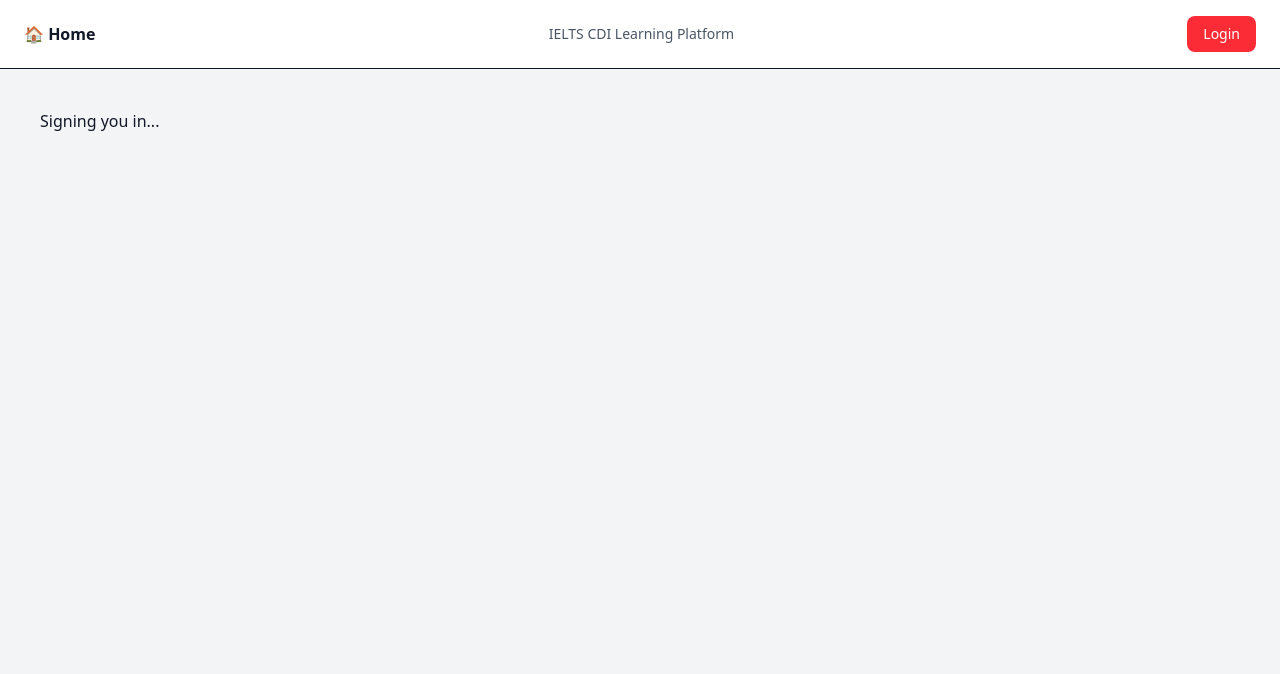
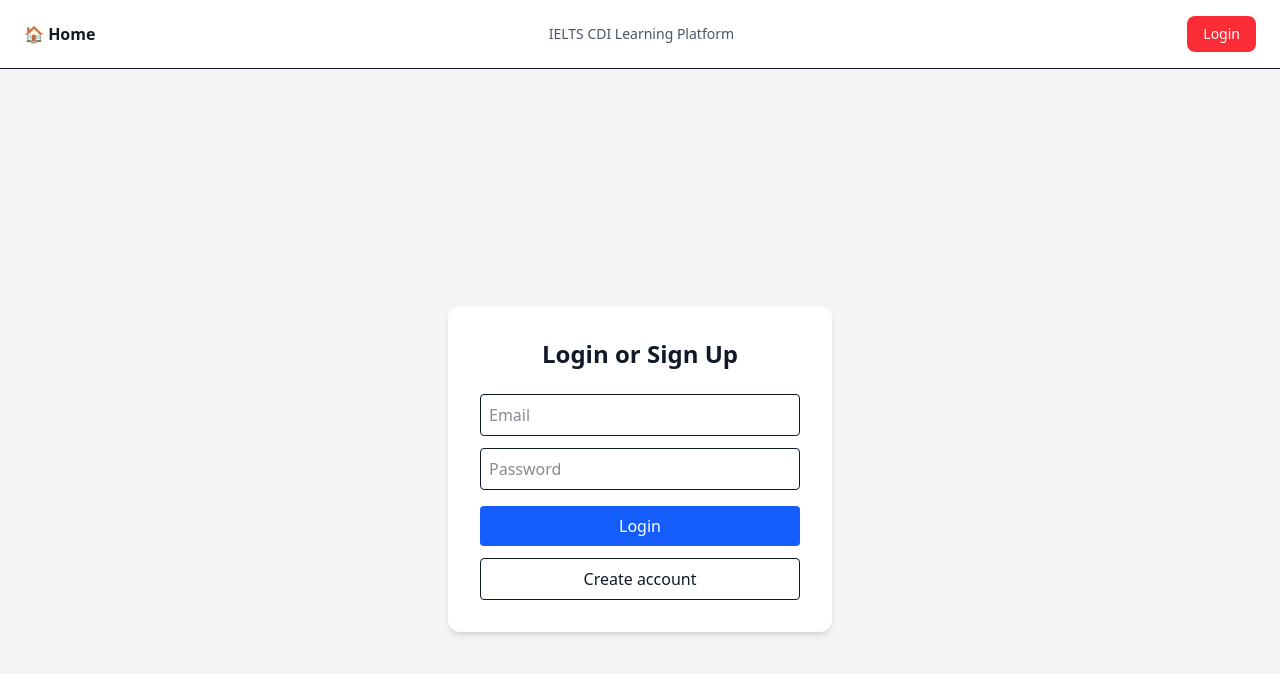
Before and after one commit to johnweek628-jpg/ielts-cdi-platform, a Next.js app: page /auth in a window 1280 px wide. Shown: the top 674 px of the page. Built offline with nearby package versions, Linux system fonts and the light colour scheme; no server answers.

Commit message:
fix auth pages

```diff
--- /dev/null
+++ b/app/auth/callback/page.tsx
@@ -0,0 +1,36 @@
+'use client'
+
+import { useEffect } from "react"
+import { useRouter } from "next/navigation"
+import { supabase } from "../../lib/supabase"
+
+export default function CallbackPage() {
+
+const router = useRouter()
+
+useEffect(()=>{
+
+const { data: listener } = supabase.auth.onAuthStateChange(
+(event,session)=>{
+
+if(event==="SIGNED_IN" && session){
+router.replace("/dashboard")
+}
+
+})
+
+return ()=>{
+
+listener.subscription.unsubscribe()
+
+}
+
+},[router])
+
+return(
+<div style={{padding:40}}>
+Signing you in...
+</div>
+)
+
+}
--- a/app/auth/page.tsx
+++ b/app/auth/page.tsx
@@ -1,36 +1,96 @@
 'use client'
 
-import { useEffect } from "react"
-import { useRouter } from "next/navigation"
+import { useState } from "react"
 import { supabase } from "../lib/supabase"
 
-export default function CallbackPage() {
+export default function AuthPage(){
 
-const router = useRouter()
+const [email,setEmail] = useState("")
+const [password,setPassword] = useState("")
+const [loading,setLoading] = useState(false)
 
-useEffect(()=>{
+const login = async () => {
 
-const { data: listener } = supabase.auth.onAuthStateChange(
-(event,session)=>{
+setLoading(true)
 
-if(event==="SIGNED_IN" && session){
-router.replace("/dashboard")
+const { error } = await supabase.auth.signInWithPassword({
+email,
+password
+})
+
+if(error){
+alert(error.message)
+}else{
+window.location.href="/dashboard"
 }
 
-})
-
-return ()=>{
-
-listener.subscription.unsubscribe()
+setLoading(false)
 
 }
 
-},[router])
+const signup = async () => {
+
+setLoading(true)
+
+const { error } = await supabase.auth.signUp({
+email,
+password
+})
+
+if(error){
+alert(error.message)
+}else{
+alert("Account created. Now login.")
+}
+
+setLoading(false)
+
+}
 
 return(
-<div style={{padding:40}}>
-Signing you in...
+
+<div className="min-h-screen flex items-center justify-center bg-gray-100">
+
+<div className="bg-white p-8 rounded-xl shadow-md w-96">
+
+<h2 className="text-2xl font-semibold mb-6 text-center">
+Login or Sign Up
+</h2>
+
+<input
+type="email"
+placeholder="Email"
+value={email}
+onChange={(e)=>setEmail(e.target.value)}
+className="w-full border p-2 rounded mb-3"
+/>
+
+<input
+type="password"
+placeholder="Password"
+value={password}
+onChange={(e)=>setPassword(e.target.value)}
+className="w-full border p-2 rounded mb-4"
+/>
+
+<button
+onClick={login}
+className="w-full bg-blue-600 text-white py-2 rounded mb-3"
+>
+Login
+</button>
+
+<button
+onClick={signup}
+className="w-full border py-2 rounded"
+>
+Create account
+</button>
+
 </div>
+
+</div>
+
 )
 
 }
```
